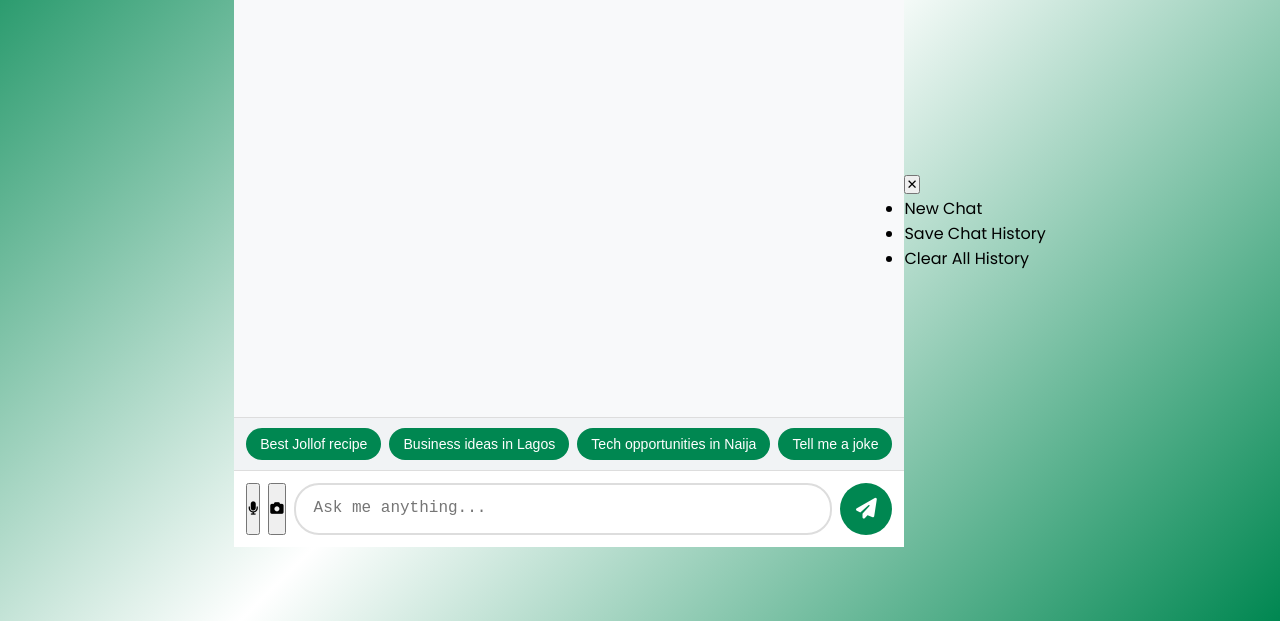
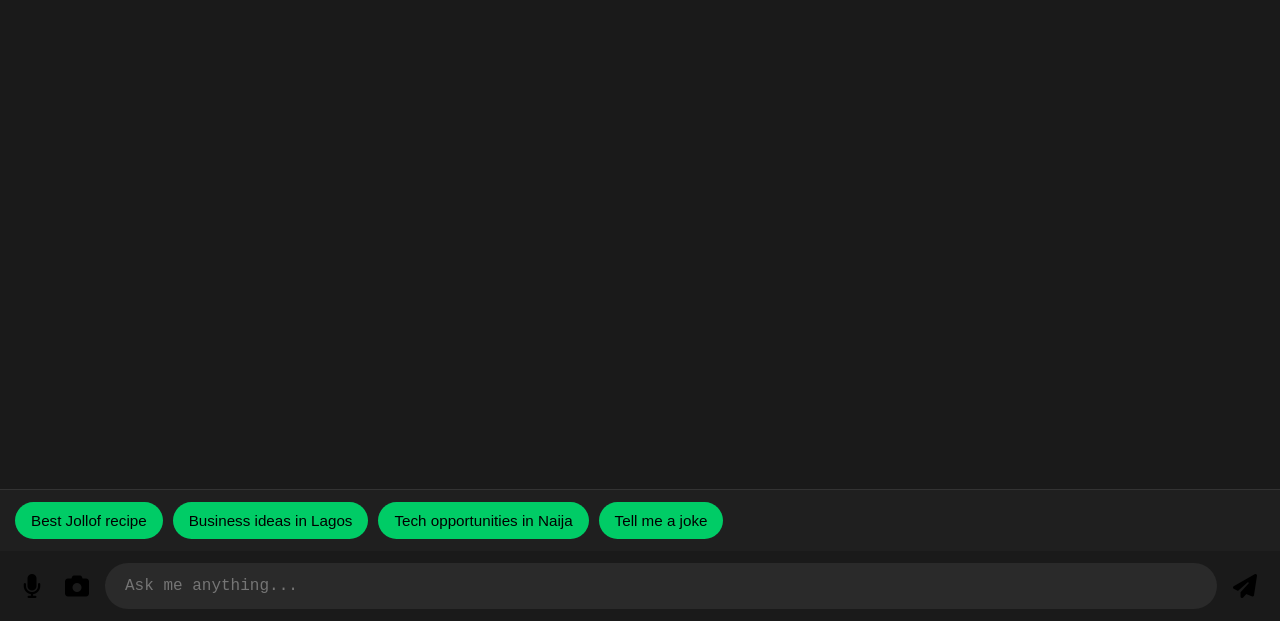
Before and after one commit to odedinaemmanuel84-dev/9jaBrain, a plain HTML site: page 9ja-ai/index.html in a window 1280 px wide. Shown: the part 179-800 px from the top of the page. Drawn offline with Linux system fonts and the light colour scheme.

Commit message:
Refactor CSS for dark mode and layout enhancements
Updated styles for dark mode and overall layout.

```diff
--- a/9ja-ai/style.css
+++ b/9ja-ai/style.css
@@ -4,143 +4,162 @@
 
 body {
   font-family: 'Poppins', sans-serif;
-  background: linear-gradient(135deg, #008751, #fff, #008751);
-  min-height: 100vh;
-  display: flex;
-  align-items: center;
-  justify-content: center;
-  padding: 15px;
-  transition: background 0.3s;
+  background: #0a0a0a;
+  color: #fff;
+  height: 100vh;
+  overflow: hidden;
 }
 
-.dark-mode body {
-  background: linear-gradient(135deg, #003d24, #121212, #003d24);
-}
-
-.chat-container {
-  width: 100%;
-  max-width: 540px;
-  background: white;
-  border-radius: 20px;
-  box-shadow: 0 10px 40px rgba(0,0,0,0.25);
-  overflow: hidden;
-  border: 5px solid #008751;
-  transition: all 0.3s;
-}
-
-.dark-mode .chat-container {
-  background: #1e1e1e;
-  border-color: #00cc66;
-  box-shadow: 0 10px 40px rgba(0, 204, 102, 0.2);
+.app {
+  display: flex;
+  flex-direction: column;
+  height: 100vh;
+  background: #0f0f0f;
 }
 
 header {
-  background: #008751;
-  color: white;
-  padding: 15px 18px;
+  background: linear-gradient(90deg, #00ff9d, #00ccff);
+  padding: 15px 20px;
   display: flex;
   justify-content: space-between;
   align-items: center;
+  color: #000;
+  font-weight: 600;
 }
 
-.logo { display: flex; align-items: center; gap: 10px; font-size: 1.9rem; }
+.logo {
+  display: flex;
+  align-items: center;
+  gap: 10px;
+  font-size: 1.6rem;
+}
 
-.header-controls button {
+.icon-btn {
   background: none;
   border: none;
-  color: white;
-  font-size: 1.3rem;
-  margin-left: 10px;
+  color: #000;
+  font-size: 1.5rem;
   cursor: pointer;
+  padding: 8px;
 }
 
 .chat-box {
-  height: 420px;
+  flex: 1;
   overflow-y: auto;
-  padding: 15px;
-  background: #f8f9fa;
+  padding: 20px;
+  background: #1a1a1a;
   display: flex;
   flex-direction: column;
-  gap: 12px;
+  gap: 15px;
 }
-
-.dark-mode .chat-box { background: #2a2a2a; }
 
 .message {
   max-width: 85%;
-  padding: 13px 16px;
-  border-radius: 18px;
-  line-height: 1.45;
+  padding: 14px 18px;
+  border-radius: 20px;
+  line-height: 1.5;
 }
 
-.incoming { align-self: flex-start; background: #e9ecef; border-bottom-left-radius: 5px; }
-.dark-mode .incoming { background: #3a3a3a; color: #eee; }
+.incoming {
+  align-self: flex-start;
+  background: #2a2a2a;
+}
 
-.outgoing { align-self: flex-end; background: #008751; color: white; border-bottom-right-radius: 5px; }
+.outgoing {
+  align-self: flex-end;
+  background: linear-gradient(135deg, #00ff9d, #00ccff);
+  color: #000;
+}
 
 .loading {
   align-self: flex-start;
-  background: #e9ecef;
-  padding: 12px 16px;
-  border-radius: 18px;
+  background: #2a2a2a;
+  padding: 14px 18px;
+  border-radius: 20px;
   display: flex;
   align-items: center;
-  gap: 6px;
+  gap: 10px;
 }
 
-.dark-mode .loading { background: #3a3a3a; }
+.spinner {
+  width: 18px;
+  height: 18px;
+  border: 3px solid #00ff9d;
+  border-top-color: transparent;
+  border-radius: 50%;
+  animation: spin 1s linear infinite;
+}
+
+@keyframes spin { to { transform: rotate(360deg); } }
 
 .suggestions {
-  padding: 10px 12px;
-  background: #f1f3f5;
+  padding: 12px 15px;
+  background: #1f1f1f;
   display: flex;
   flex-wrap: wrap;
-  gap: 8px;
-  border-top: 1px solid #ddd;
+  gap: 10px;
+  border-top: 1px solid #333;
 }
 
-.dark-mode .suggestions { background: #252525; }
-
 .suggestions button {
-  background: #008751;
-  color: white;
+  background: #00cc66;
+  color: #000;
   border: none;
-  padding: 8px 14px;
-  border-radius: 20px;
-  font-size: 0.88rem;
+  padding: 10px 16px;
+  border-radius: 25px;
+  font-size: 0.95rem;
   cursor: pointer;
 }
 
 .input-area {
   display: flex;
-  padding: 12px;
-  background: white;
-  border-top: 1px solid #ddd;
+  padding: 12px 15px;
+  background: #1a1a1a;
   gap: 8px;
+  align-items: flex-end;
 }
-
-.dark-mode .input-area { background: #1e1e1e; }
 
 #userInput {
   flex: 1;
-  padding: 14px 18px;
-  border: 2px solid #ddd;
+  background: #2a2a2a;
+  color: #fff;
+  border: none;
   border-radius: 25px;
+  padding: 14px 20px;
   font-size: 16px;
   resize: none;
-  max-height: 130px;
+  max-height: 140px;
   overflow-y: auto;
 }
 
-.dark-mode #userInput { background: #333; color: #eee; border-color: #555; }
+.side-menu {
+  position: fixed;
+  top: 0;
+  left: -300px;
+  width: 280px;
+  height: 100%;
+  background: #1f1f1f;
+  transition: left 0.4s ease;
+  padding: 20px;
+  z-index: 100;
+}
 
-#sendBtn {
-  background: #008751;
-  color: white;
+.side-menu.open { left: 0; }
+
+.close-btn {
+  background: none;
   border: none;
-  width: 52px;
-  height: 52px;
-  border-radius: 50%;
+  color: #fff;
+  font-size: 1.8rem;
+  float: right;
   cursor: pointer;
-  font-size: 1.3rem;
 }
+
+.side-menu ul li {
+  padding: 15px 10px;
+  list-style: none;
+  cursor: pointer;
+  border-bottom: 1px solid #333;
+}
+
+.side-menu ul li:hover { color: #00ff9d; }
```
